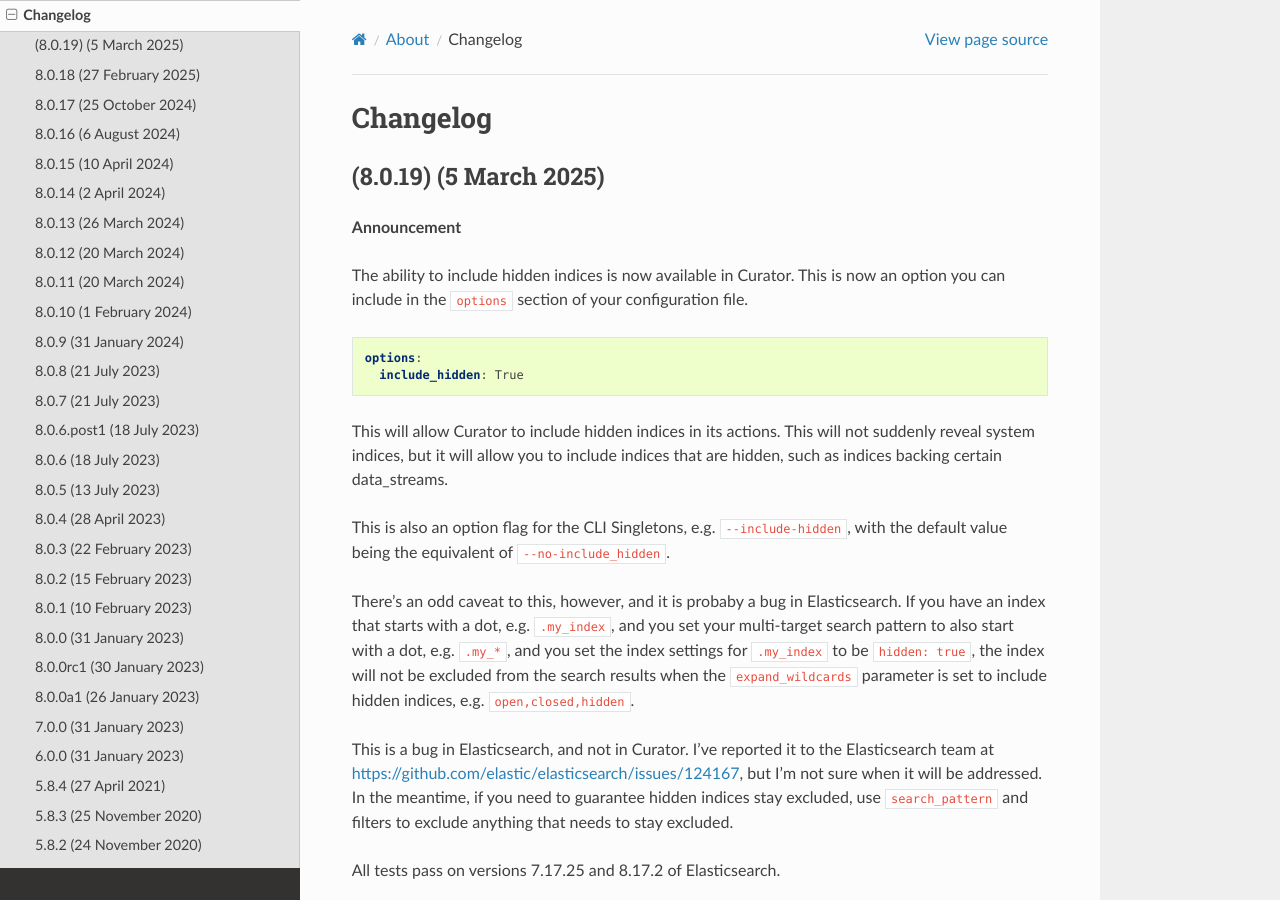
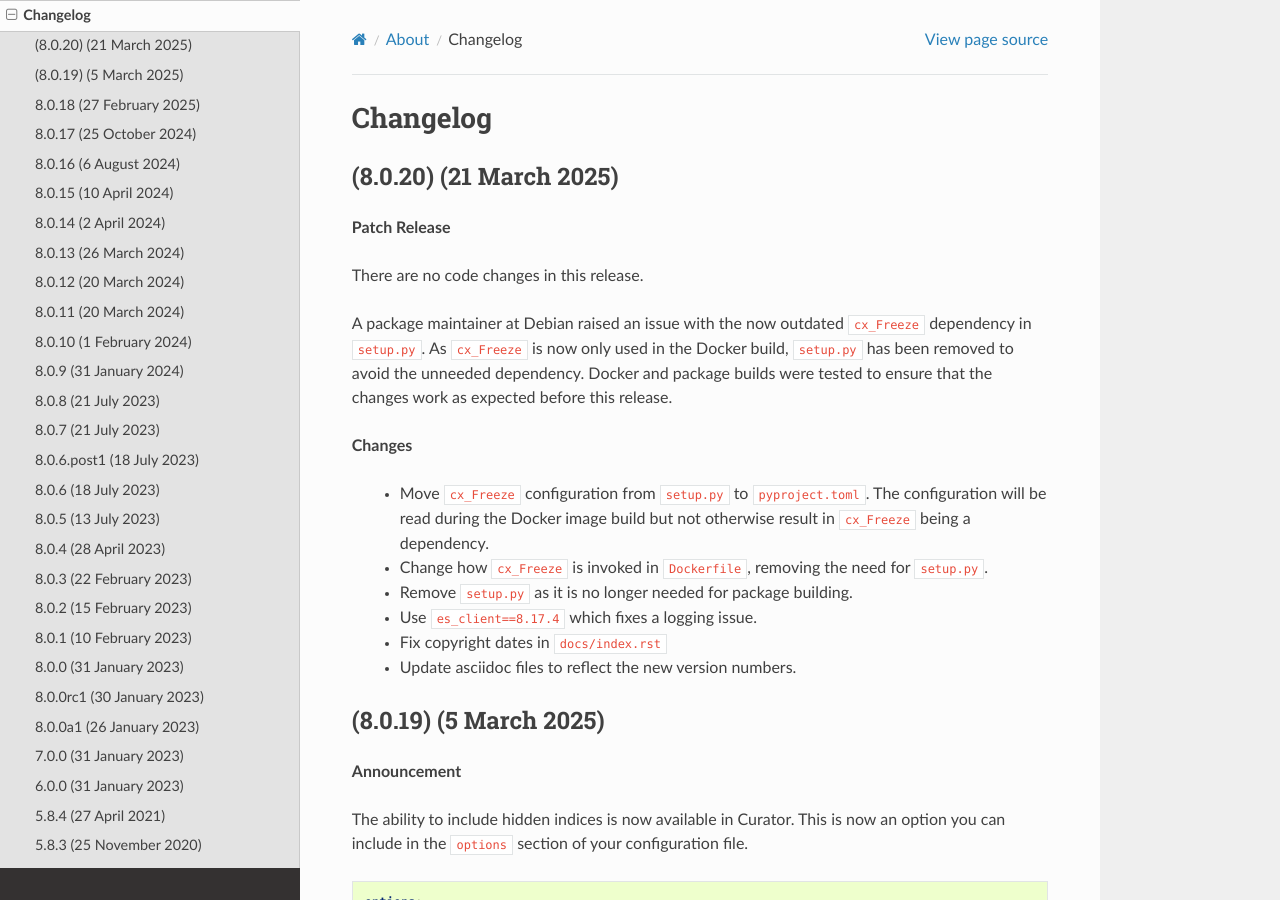
Before and after one commit to elastic/curator, a Sphinx documentation site: the page built from docs/Changelog.rst, in a window 1280 px wide and 900 px high. Built offline with Sphinx 7.4.7 and the Read the Docs theme 3.1.0, drawn with Linux system fonts in a browser that asks for light colours.

Commit message:
Patch release 8.0.20 prep (#1750)
* Initial changes

* Patch release 8.0.20 prep

Patch Release

There are no code changes in this release.

A package maintainer at Debian raised an issue with the now
outdated `cx_Freeze` dependency in `setup.py`. As `cx_Freeze` is now only
used in the Docker build, `setup.py` has been removed to avoid the unneeded
dependency. Docker and package builds were tested to ensure that the changes work
as expected before this release.

Changes:

  * Move `cx_Freeze` configuration from `setup.py` to `pyproject.toml`.
    The configuration will be read during the Docker image build but not otherwise
    result in `cx_Freeze` being a dependency.
  * Change how `cx_Freeze` is invoked in `Dockerfile`, removing the need for
    `setup.py`.
  * Remove `setup.py` as it is no longer needed for package building.
  * Use `es_client==8.17.4` which fixes a logging issue.
  * Fix copyright dates in `docs/index.rst`
  * Update asciidoc files to reflect the new version numbers.

```diff
--- a/curator/_version.py
+++ b/curator/_version.py
@@ -1,3 +1,3 @@
 """Curator Version"""
 
-__version__ = '8.0.19'
+__version__ = '8.0.20'
--- a/docs/Changelog.rst
+++ b/docs/Changelog.rst
@@ -2,6 +2,32 @@
 
 Changelog
 =========
+
+(8.0.20) (21 March 2025)
+------------------------
+
+**Patch Release**
+
+There are no code changes in this release.
+
+A package maintainer at Debian raised an issue with the now
+outdated ``cx_Freeze`` dependency in ``setup.py``. As ``cx_Freeze`` is now only
+used in the Docker build, ``setup.py`` has been removed to avoid the unneeded
+dependency. Docker and package builds were tested to ensure that the changes work
+as expected before this release.
+
+**Changes**
+
+  * Move ``cx_Freeze`` configuration from ``setup.py`` to ``pyproject.toml``.
+    The configuration will be read during the Docker image build but not otherwise
+    result in ``cx_Freeze`` being a dependency.
+  * Change how ``cx_Freeze`` is invoked in ``Dockerfile``, removing the need for
+    ``setup.py``.
+  * Remove ``setup.py`` as it is no longer needed for package building.
+  * Use ``es_client==8.17.4`` which fixes a logging issue.
+  * Fix copyright dates in ``docs/index.rst``
+  * Update asciidoc files to reflect the new version numbers.
+
 
 (8.0.19) (5 March 2025)
 -----------------------
--- a/docs/index.rst
+++ b/docs/index.rst
@@ -31,7 +31,7 @@
 License
 =======
 
-Copyright (c) 2011–2023 Elasticsearch <http://www.elastic.co>
+Copyright (c) 2011–2025 Elasticsearch <http://www.elastic.co>
 
 Licensed under the Apache License, Version 2.0 (the "License");
 you may not use this file except in compliance with the License.
```
Also changed, not shown: pyproject.toml (+12 -1 lines), setup.py (deleted, +0 -13 lines), 3 other files.
